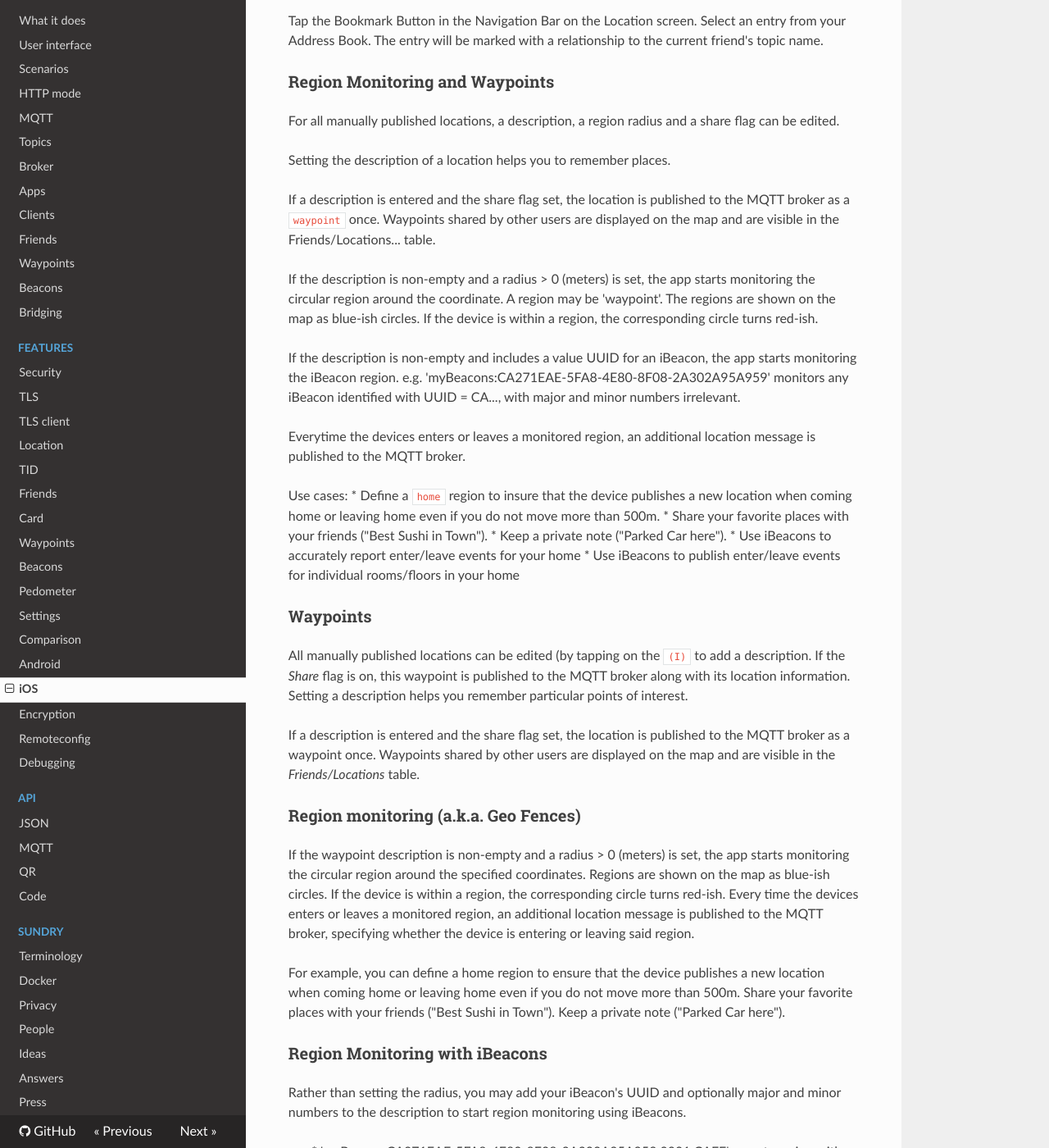
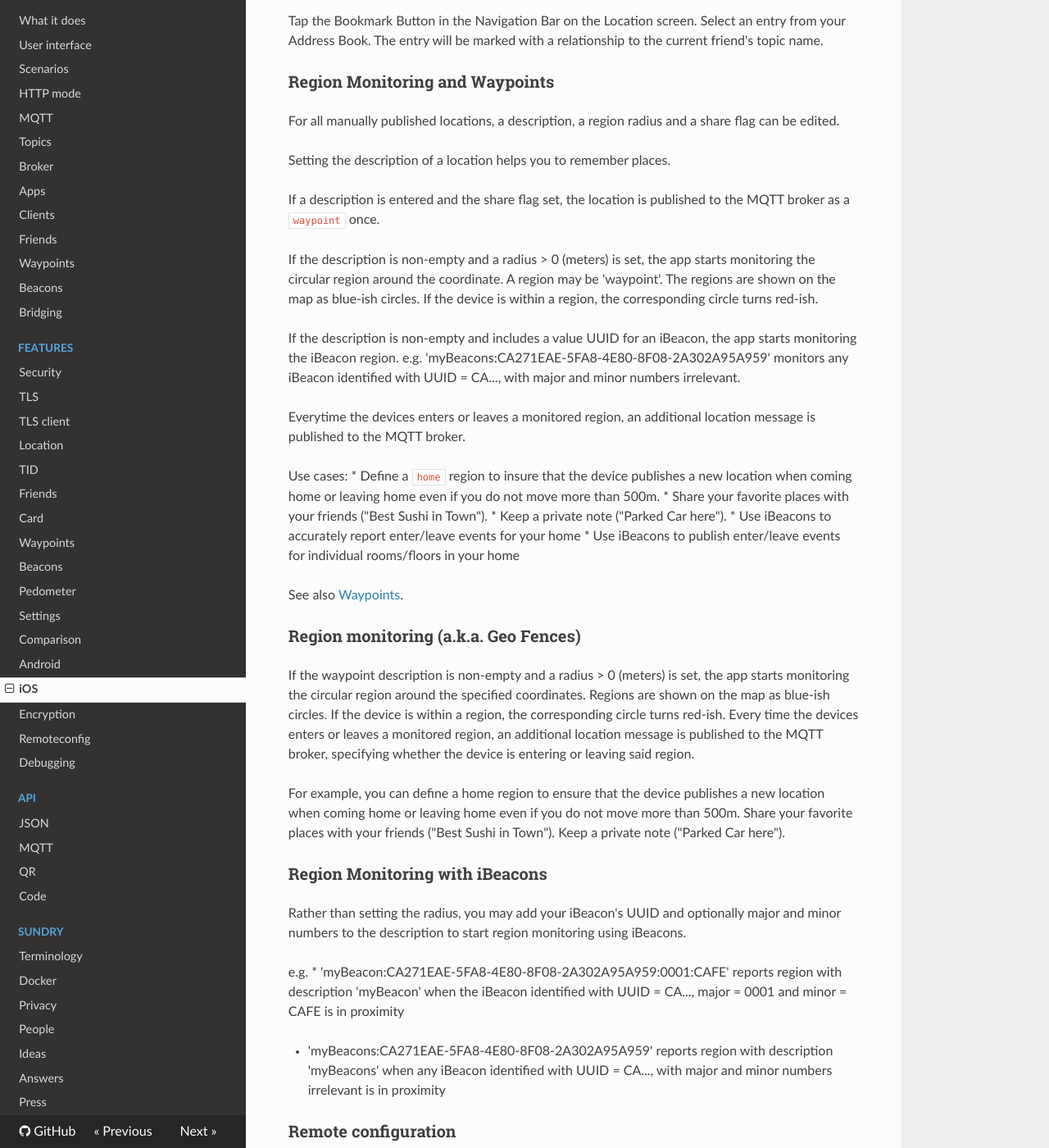
Before and after one commit to owntracks/booklet, an MkDocs documentation site: the page built from docs/features/ios.md, in a window 1280 px wide and 1400 px high, scrolled down 1410 px. Shown: the whole window at 82% size. Built offline with MkDocs 1.6.1, drawn with Linux system fonts in a browser that asks for light colours; nearby versions of some CDN libraries; old or Windows-style settings are respelled for this version of MkDocs.

Commit message:
simplify waypoints

```diff
--- a/docs/features/ios.md
+++ b/docs/features/ios.md
@@ -54,7 +54,6 @@ For all manually published locations, a description, a region radius and a share
 Setting the description of a location helps you to remember places.
 
 If a description is entered and the share flag set, the location is published to the MQTT broker as a `waypoint` once.
-Waypoints shared by other users are displayed on the map and are visible in the Friends/Locations... table.
 
 If the description is non-empty and a radius > 0 (meters) is set, the app starts monitoring the circular region around the coordinate. A region may be 'waypoint'.
 The regions are shown on the map as blue-ish circles. If the device is within a region, the corresponding circle turns red-ish.
@@ -71,16 +70,7 @@ Use cases:
 * Use iBeacons to accurately report enter/leave events for your home
 * Use iBeacons to publish enter/leave events for individual rooms/floors in your home
 
-### Waypoints
-
-All manually published locations can be edited (by tapping on the `(I)` to add
-a description. If the _Share_ flag is on, this waypoint is published to the
-MQTT broker along with its location information. Setting a
-description helps you remember particular points of interest.
-
-If a description is entered and the share flag set, the location is published
-to the MQTT broker as a waypoint once. Waypoints shared by other users are
-displayed on the map and are visible in the _Friends/Locations_ table.
+See also [Waypoints](waypoints.md).
 
 ### Region monitoring (a.k.a. Geo Fences)
 
```
Also changed, not shown: docs/features/waypoints.md (+1 -1 lines).
